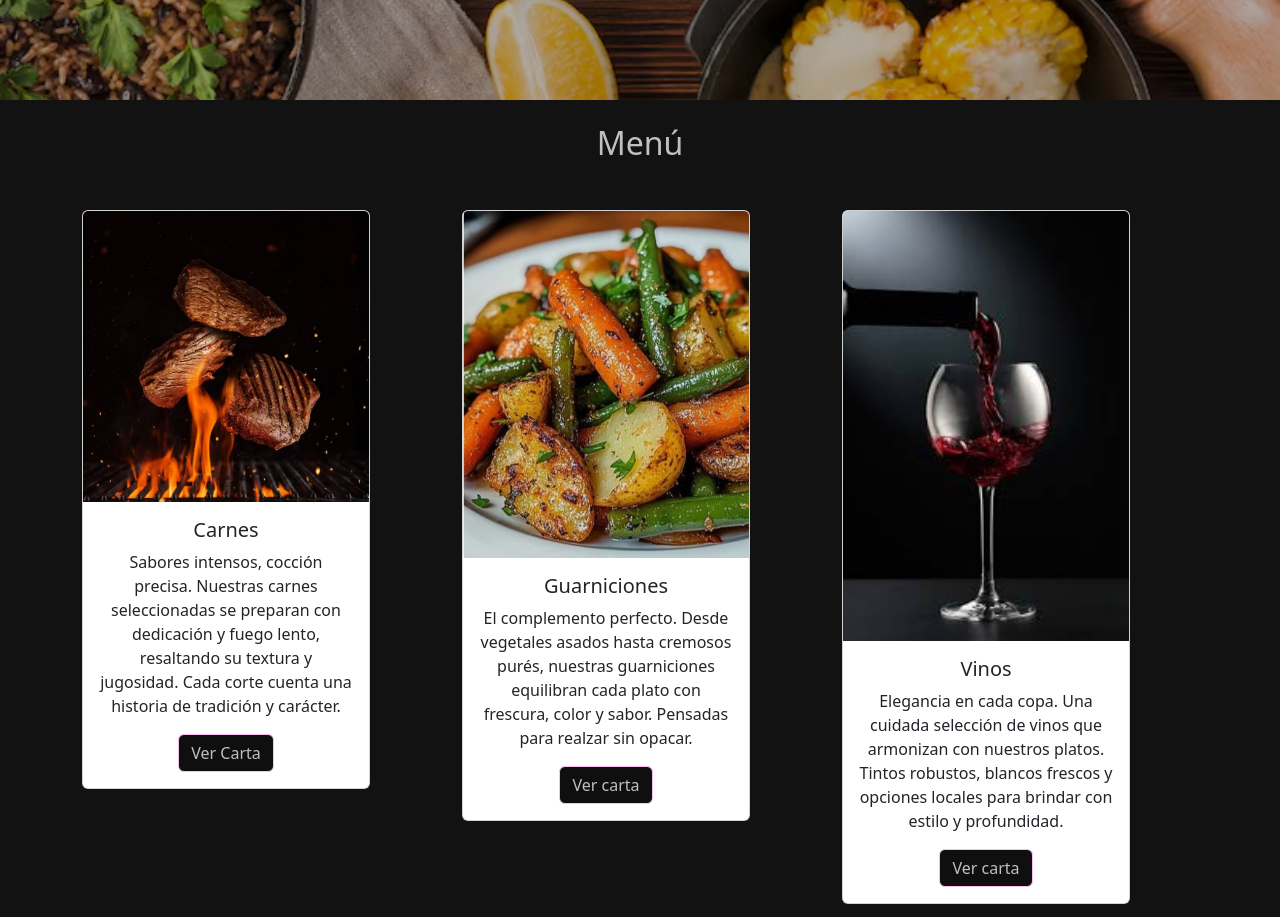
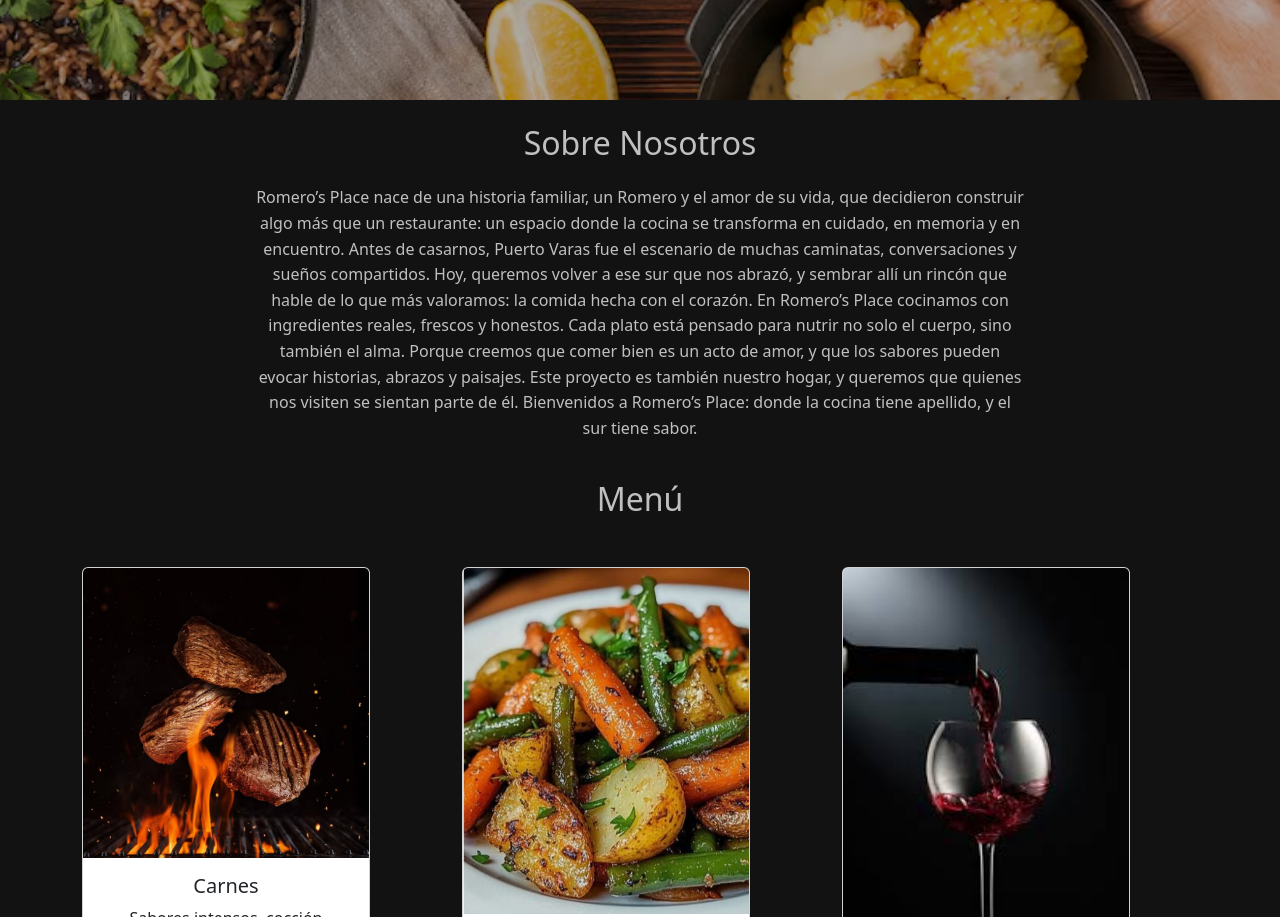
Before and after one commit to Panchacpo/LandingPage-Restaurante, a plain HTML site: page index.html in a window 1280 px wide. Shown: the part 780-1697 px from the top of the page. Drawn offline with nearby package versions, Linux system fonts and the light colour scheme.

Commit message:
ultimas actualizaciones

```diff
--- a/index.html
+++ b/index.html
@@ -41,13 +41,30 @@
         </nav>
         <br>
         <div class="hero-container">
-            <img src="Restaurante1.jpg" alt="Imagen de fondo" class="hero-image">
+            <img src="imagenes/Restaurante1.jpg" alt="Imagen de fondo" class="hero-image">
             <div class="overlay"></div>
             <div class="title-overlay">
                 <h1>Romero's Place </h1>
                 <p>Comida para el corazón</p>
+                <a href="#Nosotros" class="btn btn-primary">Nosotros</a>
             </div>
         </div>
+        <br>
+        <div class="section-title text-center mb-5">
+            <h2 id="Nosotros">Sobre Nosotros</h2>
+            <p class="justificado">Romero’s Place nace de una historia familiar, un Romero   y  el  amor de su vida, que decidieron construir algo más que un
+                restaurante: un espacio donde la cocina se transforma en cuidado, en memoria y en encuentro.
+
+                Antes de casarnos, Puerto Varas fue el escenario de muchas caminatas, conversaciones y sueños
+                compartidos. Hoy, queremos volver a ese sur que nos abrazó, y sembrar allí un rincón que hable de lo que
+                más valoramos: la comida hecha con el corazón.
+
+                En Romero’s Place cocinamos con ingredientes reales, frescos y honestos. Cada plato está pensado para
+                nutrir no solo el cuerpo, sino también el alma. Porque creemos que comer bien es un acto de amor, y que
+                los sabores pueden evocar historias, abrazos y paisajes.
+
+                Este proyecto es también nuestro hogar, y queremos que quienes nos visiten se sientan parte de él.
+                Bienvenidos a Romero’s Place: donde la cocina tiene apellido, y el sur tiene sabor.</p>
             <br>
             <div class="section-title text-center mb-5">
                 <h2 id="Menu">Menú </h2>
@@ -56,8 +73,8 @@
                 <div class="row">
                     <div class="col">
                         <div class="card" style="width: 18rem;">
-                        <img src="HoodMart _ Commercial Range Hoods, Exhaust and Vents.jpeg" class="card-img-top"
-                            alt="carnes">
+                            <img src="imagenes/HoodMart _ Commercial Range Hoods, Exhaust and Vents.jpeg"
+                                class="card-img-top" alt="carnes">
                             <div class="card-body">
                                 <h5 class="card-title">Carnes</h5>
                                 <p class="card-text">Sabores intensos, cocción precisa. Nuestras carnes seleccionadas se
@@ -71,11 +88,13 @@
                     </div>
                     <div class="col">
                         <div class="card" style="width: 18rem;">
-                        <img src="Guarniciones.JPG" class="card-img-top" alt="guarniciones">
+                            <img src="imagenes/Guarniciones.JPG" class="card-img-top" alt="guarniciones">
                             <div class="card-body">
                                 <h5 class="card-title">Guarniciones</h5>
-                            <p class="card-text">El complemento perfecto. Desde vegetales asados hasta cremosos purés,
-                                nuestras guarniciones equilibran cada plato con frescura, color y sabor. Pensadas para
+                                <p class="card-text">El complemento perfecto. Desde vegetales asados hasta cremosos
+                                    purés,
+                                    nuestras guarniciones equilibran cada plato con frescura, color y sabor. Pensadas
+                                    para
                                     realzar sin opacar.</p>
                                 <a href="#" class="btn btn-primary">Ver carta</a>
                             </div>
@@ -83,12 +102,14 @@
                     </div>
                     <div class="col">
                         <div class="card" style="width: 18rem;">
-                        <img src="vinos.jpeg" class="card-img-top" alt="vinos">
+                            <img src="imagenes/vinos.jpeg" class="card-img-top" alt="vinos">
                             <div class="card-body">
                                 <h5 class="card-title">Vinos</h5>
-                            <p class="card-text">Elegancia en cada copa. Una cuidada selección de vinos que armonizan
+                                <p class="card-text">Elegancia en cada copa. Una cuidada selección de vinos que
+                                    armonizan
                                     con
-                                nuestros platos. Tintos robustos, blancos frescos y opciones locales para brindar con
+                                    nuestros platos. Tintos robustos, blancos frescos y opciones locales para brindar
+                                    con
                                     estilo
                                     y profundidad.</p>
                                 <a href="#" class="btn btn-primary">Ver carta</a>
--- a/styles.css
+++ b/styles.css
@@ -72,3 +72,12 @@
 .card-footer{
     background-color: dimgray;
 }
+.justificado{
+    text-align: justify;
+    font-size: 16px;              /* Tamaño más pequeño */
+    text-align: center;           /* Centrado horizontal */
+    max-width: 800px;             /* Limita el ancho del texto */
+    margin: 0 auto;               /* Centra el bloque dentro de la página */
+    line-height: 1.6;             /* Mejora la legibilidad */
+    padding: 15px;                /* Espacio interno */
+}
```
Also changed, not shown: imagenes/Guarniciones.JPG (renamed from Guarniciones.JPG), imagenes/HoodMart _ Commercial Range Hoods, Exhaust and Vents.jpeg (renamed from HoodMart _ Commercial Range Hoods, Exhaust and Vents.jpeg), imagenes/Restaurante.jpg (renamed from Restaurante.jpg), imagenes/Restaurante1.jpg (renamed from Restaurante1.jpg), imagenes/fondo horizontal.webp (renamed from fondo horizontal.webp), imagenes/vinos.jpeg (renamed from vinos.jpeg), prueba.js (deleted), 1 other file. Lines whose indentation alone changed are shown as unchanged.
